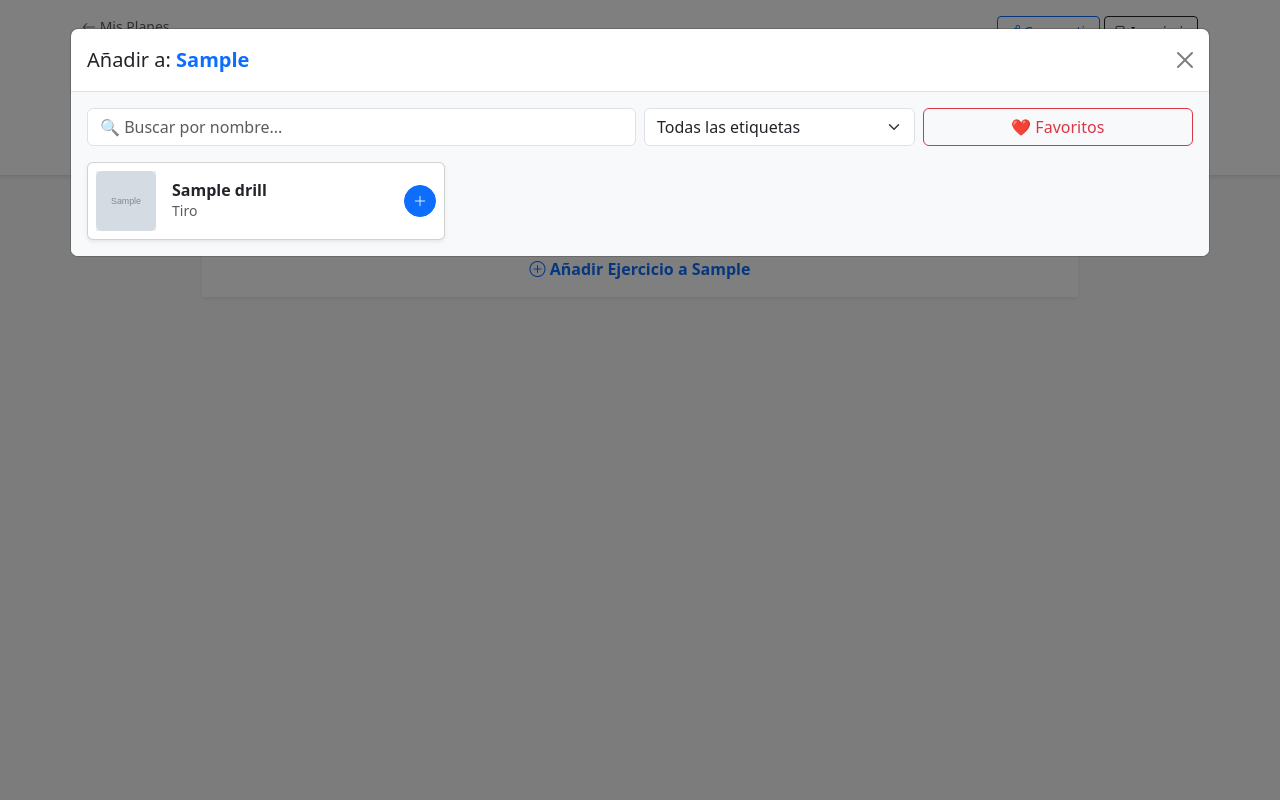
After one commit to jcaplliure/EntrenadorBasket, a Flask app: page /plan/1 in a window 1280 px wide, after a click that opens the changed part. The commit adds this page. Run offline with Flask 3, Linux system fonts and the light colour scheme; a user stored in the database is signed in; tables that the repository leaves empty hold one stand-in row (values such as "Sample post"); grey boxes marked "Sample" are stand-in pictures.

Commit message:
Bloque 2 Fase 2 completo

```diff
--- a/app.py
+++ b/app.py
@@ -13,21 +13,16 @@ import base64
 from io import BytesIO
 from PIL import Image
 
-# --- CONFIGURACIÓN ---
 app = Flask(__name__)
-
 basedir = os.path.abspath(os.path.dirname(__file__))
 app.config['SQLALCHEMY_DATABASE_URI'] = 'sqlite:///' + os.path.join(basedir, 'basket.db')
 app.config['SQLALCHEMY_TRACK_MODIFICATIONS'] = False
 app.config['SECRET_KEY'] = 'clave_secreta_super_segura'
 app.config['UPLOAD_FOLDER'] = os.path.join(basedir, 'static', 'uploads')
 app.config['MAX_CONTENT_LENGTH'] = 100 * 1024 * 1024
-
-# --- GOOGLE KEYS ---
 app.config['GOOGLE_CLIENT_ID'] = '706704268052-lhvlruk0fjs8hhma8bk76bv711a4k7ct.apps.googleusercontent.com'
 app.config['GOOGLE_CLIENT_SECRET'] = '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'
 
-# --- SETUP ---
 if not os.path.exists(app.config['UPLOAD_FOLDER']):
     os.makedirs(app.config['UPLOAD_FOLDER'])
 
@@ -45,17 +40,14 @@ login_manager = LoginManager()
 login_manager.init_app(app)
 login_manager.login_view = 'login'
 
-# --- MODELOS ---
 favorites = db.Table('favorites',
     db.Column('user_id', db.Integer, db.ForeignKey('user.id'), primary_key=True),
     db.Column('drill_id', db.Integer, db.ForeignKey('drill.id'), primary_key=True)
 )
-
 next_practice = db.Table('next_practice',
     db.Column('user_id', db.Integer, db.ForeignKey('user.id'), primary_key=True),
     db.Column('drill_id', db.Integer, db.ForeignKey('drill.id'), primary_key=True)
 )
-
 drill_primary_tags = db.Table('drill_primary_tags',
     db.Column('drill_id', db.Integer, db.ForeignKey('drill.id'), primary_key=True),
     db.Column('tag_id', db.Integer, db.ForeignKey('tag.id'), primary_key=True)
@@ -77,16 +69,10 @@ class User(UserMixin, db.Model):
     name = db.Column(db.String(100), nullable=True)
     password_hash = db.Column(db.String(128), nullable=True)
     is_admin = db.Column(db.Boolean, default=False)
-
-    # Preferencia de bloques del usuario
     last_blocks_config = db.Column(db.String(500), nullable=True, default="Calentamiento,Técnica Individual,Tiro,Táctica,Físico,Vuelta a la Calma")
-
     favoritos = db.relationship('Drill', secondary=favorites, backref=db.backref('favorited_by', lazy='dynamic'))
     mochila = db.relationship('Drill', secondary=next_practice, backref=db.backref('in_practice_plan', lazy='dynamic'))
-
-    def set_password(self, password):
-        self.password_hash = generate_password_hash(password)
-
+    def set_password(self, password): self.password_hash = generate_password_hash(password)
     def check_password(self, password):
         if not self.password_hash: return False
         return check_password_hash(self.password_hash, password)
@@ -105,12 +91,9 @@ class Drill(db.Model):
     is_public = db.Column(db.Boolean, default=True)
     views = db.Column(db.Integer, default=0)
     user_id = db.Column(db.Integer, db.ForeignKey('user.id'), nullable=False)
-
     author = db.relationship('User', backref=db.backref('drills', lazy=True))
     primary_tags = db.relationship('Tag', secondary=drill_primary_tags, backref='primary_drills')
     secondary_tags = db.relationship('Tag', secondary=drill_secondary_tags, backref='secondary_drills')
-
-# --- MODELOS FASE 2 (ENTRENAMIENTOS PRO) ---
 
 class TrainingTemplate(db.Model):
     id = db.Column(db.Integer, primary_key=True)
@@ -125,31 +108,22 @@ class TrainingPlan(db.Model):
     team_name = db.Column(db.String(100), nullable=True)
     notes = db.Column(db.Text, nullable=True)
     user_id = db.Column(db.Integer, db.ForeignKey('user.id'), nullable=False)
-
-    # Estructura de bloques
     structure = db.Column(db.String(500), nullable=True)
-
-    # NUEVO: Para compartir (WhatsApp/Mail)
     is_public = db.Column(db.Boolean, default=False)
-
     items = db.relationship('TrainingItem', backref='plan', lazy=True, cascade="all, delete-orphan")
 
 class TrainingItem(db.Model):
     id = db.Column(db.Integer, primary_key=True)
     training_plan_id = db.Column(db.Integer, db.ForeignKey('training_plan.id'), nullable=False)
     drill_id = db.Column(db.Integer, db.ForeignKey('drill.id'), nullable=False)
-
     block_name = db.Column(db.String(50), nullable=False)
     order = db.Column(db.Integer, default=0)
     notes = db.Column(db.String(200), nullable=True)
-
     drill = db.relationship('Drill')
 
 @login_manager.user_loader
-def load_user(user_id):
-    return User.query.get(int(user_id))
+def load_user(user_id): return User.query.get(int(user_id))
 
-# --- FILTROS ---
 @app.template_filter('youtube_thumb')
 def youtube_thumb(url):
     if not url: return None
@@ -172,7 +146,6 @@ def get_youtube_id(url):
     if 'youtube.com' in url and 'v=' in url: return url.split('v=')[1].split('&')[0]
     return None
 
-# --- RUTAS ---
 @app.route('/')
 def home():
     query = request.args.get('q', '').strip()
@@ -180,10 +153,8 @@ def home():
     filter_type = request.args.getlist('filter_type')
     sort_by = request.args.get('sort_by', 'favs_desc')
 
-    if current_user.is_authenticated:
-        base_condition = or_(Drill.is_public == True, Drill.user_id == current_user.id)
-    else:
-        base_condition = (Drill.is_public == True)
+    if current_user.is_authenticated: base_condition = or_(Drill.is_public == True, Drill.user_id == current_user.id)
+    else: base_condition = (Drill.is_public == True)
 
     drills_query = Drill.query.filter(base_condition)
 
@@ -224,7 +195,6 @@ def create():
         is_public = 'is_public' in request.form
         external_link = request.form.get('external_link', '').strip()
         nuevo = Drill(title=title, description=desc, is_public=is_public, user_id=current_user.id, external_link=external_link)
-
         file = request.files.get('archivo')
         pasted_image = request.form.get('pasted_image')
         if file and file.filename != '':
@@ -238,7 +208,6 @@ def create():
             path = os.path.join(app.config['UPLOAD_FOLDER'], filename)
             with open(path, "wb") as f: f.write(data)
             nuevo.media_file = filename
-
         ids_p = request.form.getlist('primary_tags')
         for t_id in ids_p:
             tag = Tag.query.get(int(t_id))
@@ -255,21 +224,17 @@ def edit_drill(id):
     if drill.user_id != current_user.id and not current_user.is_admin:
         flash('No tienes permiso para editar este ejercicio.')
         return redirect('/')
-
     tags = Tag.query.order_by(Tag.name).all()
-
     if request.method == 'POST':
         drill.title = request.form['titulo']
         drill.description = request.form['descripcion']
         drill.is_public = 'is_public' in request.form
         drill.external_link = request.form.get('external_link', '').strip()
-
         drill.primary_tags = []
         ids_p = request.form.getlist('primary_tags')
         for t_id in ids_p:
             tag = Tag.query.get(int(t_id))
             if tag: drill.primary_tags.append(tag)
-
         file = request.files.get('archivo')
         pasted_image = request.form.get('pasted_image')
         if file and file.filename != '':
@@ -283,46 +248,80 @@ def edit_drill(id):
             path = os.path.join(app.config['UPLOAD_FOLDER'], filename)
             with open(path, "wb") as f: f.write(data)
             drill.media_file = filename
-
         db.session.commit()
         return redirect('/')
-
     return render_template('edit_drill.html', drill=drill, etiquetas=tags)
 
-# --- NUEVA RUTA FASE 2: CONFIGURADOR DE ENTRENO ---
 @app.route('/create_plan', methods=['GET', 'POST'])
 @login_required
 def create_plan():
     STANDARD_BLOCKS = "Calentamiento,Técnica Individual,Tiro,Táctica,Físico,Vuelta a la Calma"
-
     if request.method == 'POST':
         name = request.form.get('name')
         team = request.form.get('team')
         date_str = request.form.get('date')
         notes = request.form.get('notes')
         blocks_csv = request.form.get('blocks_csv')
-
         current_user.last_blocks_config = blocks_csv
-
         plan_date = datetime.strptime(date_str, '%Y-%m-%d') if date_str else datetime.utcnow()
         new_plan = TrainingPlan(
-            name=name,
-            team_name=team,
-            date=plan_date,
-            notes=notes,
-            structure=blocks_csv,
-            user_id=current_user.id,
-            is_public=False # Por defecto privado
+            name=name, team_name=team, date=plan_date, notes=notes,
+            structure=blocks_csv, user_id=current_user.id, is_public=False
         )
         db.session.add(new_plan)
         db.session.commit()
-
-        return redirect('/')
+        return redirect(url_for('view_plan', id=new_plan.id)) # AHORA REDIRIGE AL PLAN
 
     user_blocks = current_user.last_blocks_config if current_user.last_blocks_config else STANDARD_BLOCKS
     blocks_list = user_blocks.split(',')
+    return render_template('create_plan.html', blocks=blocks_list, standard_blocks=STANDARD_BLOCKS)
 
-    return render_template('create_plan.html', blocks=blocks_list, standard_blocks=STANDARD_BLOCKS)
+# --- NUEVAS RUTAS BLOQUE 2 (VER PLAN Y GESTION) ---
+@app.route('/my_plans')
+@login_required
+def my_plans():
+    plans = TrainingPlan.query.filter_by(user_id=current_user.id).order_by(TrainingPlan.date.desc()).all()
+    return render_template('my_plans.html', plans=plans)
+
+@app.route('/plan/<int:id>')
+@login_required
+def view_plan(id):
+    plan = TrainingPlan.query.get_or_404(id)
+    if plan.user_id != current_user.id and not plan.is_public:
+        return redirect('/')
+
+    # Preparar datos para el modal (Todos los drills disponibles)
+    base_condition = or_(Drill.is_public == True, Drill.user_id == current_user.id)
+    all_drills = Drill.query.filter(base_condition).order_by(Drill.date_posted.desc()).all()
+    tags = Tag.query.order_by(Tag.name).all()
+
+    return render_template('view_plan.html', plan=plan, all_drills=all_drills, tags=tags)
+
+@app.route('/add_item_to_plan', methods=['POST'])
+@login_required
+def add_item_to_plan():
+    plan_id = request.form.get('plan_id')
+    drill_id = request.form.get('drill_id')
+    block_name = request.form.get('block_name')
+
+    plan = TrainingPlan.query.get(plan_id)
+    if not plan or plan.user_id != current_user.id: return "Error", 403
+
+    item = TrainingItem(training_plan_id=plan.id, drill_id=drill_id, block_name=block_name)
+    db.session.add(item)
+    db.session.commit()
+    return redirect(url_for('view_plan', id=plan.id))
+
+@app.route('/delete_plan_item/<int:id>')
+@login_required
+def delete_plan_item(id):
+    item = TrainingItem.query.get_or_404(id)
+    if item.plan.user_id == current_user.id:
+        plan_id = item.plan.id
+        db.session.delete(item)
+        db.session.commit()
+        return redirect(url_for('view_plan', id=plan_id))
+    return redirect('/')
 
 @app.route('/drill/<int:id>')
 def view_drill(id):
@@ -330,7 +329,6 @@ def view_drill(id):
     if not drill.is_public:
         if not current_user.is_authenticated or drill.user_id != current_user.id:
             return redirect('/')
-
     user_ip = request.remote_addr
     existing_view = DrillView.query.filter_by(drill_id=id, ip_address=user_ip).first()
     if not existing_view:
@@ -338,7 +336,6 @@ def view_drill(id):
         new_view = DrillView(drill_id=id, ip_address=user_ip)
         db.session.add(new_view)
         db.session.commit()
-
     media_type = 'none'
     if drill.media_file:
         ext = drill.media_file.split('.')[-1].lower()
@@ -385,7 +382,6 @@ def delete_drill(id):
         db.session.commit()
     return redirect('/')
 
-# --- AUTH ROUTES ---
 @app.route('/register', methods=['GET', 'POST'])
 def register():
     if current_user.is_authenticated: return redirect('/')
@@ -393,15 +389,12 @@ def register():
         email = request.form['email']
         password = request.form['password']
         name = request.form['name']
-
         if User.query.filter_by(email=email).first():
             flash('Ese email ya existe')
             return redirect('/register')
-
         new_user = User(email=email, name=name)
         new_user.set_password(password)
         if email.lower() == 'jcaplliure@gmail.com': new_user.is_admin = True
-
         db.session.add(new_user)
         db.session.commit()
         login_user(new_user)
@@ -418,8 +411,7 @@ def login():
         if user and user.check_password(password):
             login_user(user)
             return redirect('/')
-        else:
-            flash('Email o contraseña incorrectos')
+        else: flash('Email o contraseña incorrectos')
     return render_template('login.html')
 
 @app.route('/login/google')
@@ -448,19 +440,16 @@ def logout():
     logout_user()
     return redirect('/login')
 
-# --- ZONA DE ADMINISTRACIÓN ---
 @app.route('/admin', methods=['GET'])
 @login_required
 def admin_panel():
-    if not current_user.is_admin:
-        return redirect('/')
+    if not current_user.is_admin: return redirect('/')
     return redirect('/admin/tags')
 
 @app.route('/admin/tags', methods=['GET', 'POST'])
 @login_required
 def manage_tags():
     if not current_user.is_admin: return redirect('/')
-
     if request.method == 'POST':
         tag_name = request.form.get('tag_name').strip()
         if tag_name:
@@ -468,9 +457,7 @@ def manage_tags():
             if not existing:
                 db.session.add(Tag(name=tag_name))
                 db.session.commit()
-            else:
-                flash('Esa etiqueta ya existe.')
-
+            else: flash('Esa etiqueta ya existe.')
     tags = Tag.query.order_by(Tag.name).all()
     return render_template('admin_tags.html', tags=tags)
 
@@ -488,7 +475,6 @@ def delete_tag(id):
 @login_required
 def admin_config():
     if not current_user.is_admin: return redirect('/')
-
     if request.method == 'POST':
         file = request.files.get('default_image')
         if file:
@@ -496,7 +482,6 @@ def admin_config():
             path = os.path.join(app.config['UPLOAD_FOLDER'], filename)
             file.save(path)
             return redirect(url_for('admin_config', updated=datetime.now().timestamp()))
-
     return render_template('admin_config.html')
 
 def crear_datos_prueba():
--- a/templates/index.html
+++ b/templates/index.html
@@ -35,7 +35,7 @@
                         {% if current_user.is_admin %}
                             <a href="/admin" class="btn btn-warning btn-sm me-2 fw-bold text-dark"><i class="bi bi-gear-fill"></i> Admin</a>
                         {% endif %}
-                        <a href="#" class="btn btn-outline-light btn-sm me-2"><i class="bi bi-journal-bookmark"></i> Mis Planes</a>
+                        <a href="/my_plans" class="btn btn-outline-light btn-sm me-2"><i class="bi bi-journal-bookmark"></i> Mis Planes</a>
                         <a href="/create" class="btn btn-primary btn-sm fw-bold me-2">+ Nuevo Ejercicio</a>
                         <a href="/logout" class="btn btn-outline-light btn-sm">Salir</a>
                     {% else %}
@@ -90,7 +90,8 @@
                     </div>
                 </div>
                 {% else %}
-                <div></div> {% endif %}
+                <div></div>
+                {% endif %}
                 <a href="/" class="text-decoration-none small text-muted">Limpiar filtros</a>
             </div>
         </form>
--- /dev/null
+++ b/templates/view_plan.html
@@ -0,0 +1,184 @@
+<!DOCTYPE html>
+<html lang="es">
+<head>
+    <meta charset="UTF-8">
+    <meta name="viewport" content="width=device-width, initial-scale=1">
+    <title>{{ plan.name }}</title>
+    <link href="https://cdn.jsdelivr.net/npm/bootstrap@5.3.0/dist/css/bootstrap.min.css" rel="stylesheet">
+    <link rel="stylesheet" href="https://cdn.jsdelivr.net/npm/bootstrap-icons@1.10.0/font/bootstrap-icons.css">
+</head>
+<body class="bg-light pb-5">
+
+    <div class="bg-white shadow-sm mb-4 border-bottom">
+        <div class="container py-3">
+            <div class="d-flex justify-content-between align-items-start">
+                <div>
+                    <a href="/my_plans" class="text-decoration-none text-muted small mb-1 d-block"><i class="bi bi-arrow-left"></i> Mis Planes</a>
+                    <h2 class="fw-bold mb-0">{{ plan.name }}</h2>
+                    <p class="text-muted mb-0">
+                        {{ plan.date.strftime('%d/%m/%Y') }}
+                        {% if plan.team_name %} • <span class="badge bg-secondary">{{ plan.team_name }}</span>{% endif %}
+                    </p>
+                </div>
+                <div>
+                    <button class="btn btn-outline-primary btn-sm"><i class="bi bi-share"></i> Compartir</button>
+                    <button class="btn btn-outline-dark btn-sm" onclick="window.print()"><i class="bi bi-printer"></i> Imprimir</button>
+                </div>
+            </div>
+            {% if plan.notes %}
+                <div class="alert alert-info mt-3 mb-0 py-2 small"><i class="bi bi-info-circle"></i> {{ plan.notes }}</div>
+            {% endif %}
+        </div>
+    </div>
+
+    <div class="container" style="max-width: 900px;">
+        {% set blocks = plan.structure.split(',') %}
+
+        {% for block in blocks %}
+        <div class="card mb-4 shadow-sm border-0">
+            <div class="card-header bg-dark text-white d-flex justify-content-between align-items-center">
+                <span class="fw-bold text-uppercase">{{ block }}</span>
+                <span class="badge bg-light text-dark">{{ plan.items|selectattr('block_name', 'equalto', block)|list|length }} Ejercicios</span>
+            </div>
+            <div class="card-body p-0">
+                <div class="list-group list-group-flush">
+                    {% for item in plan.items if item.block_name == block %}
+                    <div class="list-group-item d-flex justify-content-between align-items-center">
+                        <div class="d-flex align-items-center gap-3">
+                            {% if item.drill.media_file %}
+                            <div style="width: 60px; height: 40px; background: #eee; border-radius: 4px; overflow: hidden;">
+                                <img src="{{ url_for('static', filename='uploads/' + item.drill.media_file) }}" class="w-100 h-100 object-fit-cover">
+                            </div>
+                            {% else %}
+                            <div style="width: 60px; height: 40px; background: #eee; border-radius: 4px; display: flex; align-items: center; justify-content: center;">
+                                <i class="bi bi-link text-muted"></i>
+                            </div>
+                            {% endif %}
+                            <div>
+                                <span class="fw-bold d-block">{{ item.drill.title }}</span>
+                                <small class="text-muted">{{ item.drill.description|truncate(50) }}</small>
+                            </div>
+                        </div>
+                        <a href="/delete_plan_item/{{ item.id }}" class="btn btn-sm text-danger" onclick="return confirm('¿Quitar del plan?')"><i class="bi bi-x-lg"></i></a>
+                    </div>
+                    {% endfor %}
+
+                    <button class="list-group-item list-group-item-action text-center text-primary py-3 fw-bold"
+                            data-bs-toggle="modal" data-bs-target="#addDrillModal" onclick="setTargetBlock('{{ block }}')">
+                        <i class="bi bi-plus-circle"></i> Añadir Ejercicio a {{ block }}
+                    </button>
+                </div>
+            </div>
+        </div>
+        {% endfor %}
+    </div>
+
+    <div class="modal fade" id="addDrillModal" tabindex="-1">
+        <div class="modal-dialog modal-xl modal-dialog-scrollable">
+            <div class="modal-content">
+                <div class="modal-header">
+                    <h5 class="modal-title">Añadir a: <span id="modalBlockName" class="fw-bold text-primary"></span></h5>
+                    <button type="button" class="btn-close" data-bs-dismiss="modal"></button>
+                </div>
+                <div class="modal-body bg-light">
+
+                    <div class="sticky-top bg-light pb-3" style="top: -16px; z-index: 10;">
+                        <div class="row g-2">
+                            <div class="col-md-6">
+                                <input type="text" id="searchInput" class="form-control" placeholder="🔍 Buscar por nombre..." onkeyup="filterDrills()">
+                            </div>
+                            <div class="col-md-3">
+                                <select id="tagFilter" class="form-select" onchange="filterDrills()">
+                                    <option value="">Todas las etiquetas</option>
+                                    {% for tag in tags %}
+                                        <option value="{{ tag.id }}">{{ tag.name }}</option>
+                                    {% endfor %}
+                                </select>
+                            </div>
+                            <div class="col-md-3">
+                                <div class="btn-group w-100" role="group">
+                                    <input type="checkbox" class="btn-check" id="btnFav" autocomplete="off" onchange="filterDrills()">
+                                    <label class="btn btn-outline-danger" for="btnFav">❤️ Favoritos</label>
+                                </div>
+                            </div>
+                        </div>
+                    </div>
+
+                    <div class="row row-cols-1 row-cols-md-3 g-3" id="drillsGrid">
+                        {% for drill in all_drills %}
+                        <div class="col drill-item"
+                             data-title="{{ drill.title|lower }}"
+                             data-tags="{% for t in drill.primary_tags %}{{ t.id }},{% endfor %}"
+                             data-fav="{% if drill in current_user.favoritos %}1{% else %}0{% endif %}">
+
+                            <div class="card h-100 shadow-sm">
+                                <div class="card-body p-2 d-flex gap-3 align-items-center">
+                                    <div style="width: 60px; height: 60px; background: #eee; flex-shrink: 0;">
+                                        {% if drill.media_file %}
+                                        <img src="{{ url_for('static', filename='uploads/' + drill.media_file) }}" class="w-100 h-100 object-fit-cover rounded">
+                                        {% else %}
+                                        <div class="w-100 h-100 d-flex align-items-center justify-content-center text-muted"><i class="bi bi-image"></i></div>
+                                        {% endif %}
+                                    </div>
+                                    <div class="flex-grow-1" style="min-width: 0;">
+                                        <h6 class="mb-0 text-truncate fw-bold">{{ drill.title }}</h6>
+                                        <small class="text-muted d-block">
+                                            {% for t in drill.primary_tags[:2] %}{{ t.name }} {% endfor %}
+                                        </small>
+                                    </div>
+                                    <form action="/add_item_to_plan" method="POST">
+                                        <input type="hidden" name="plan_id" value="{{ plan.id }}">
+                                        <input type="hidden" name="block_name" id="hiddenBlockInput_{{ drill.id }}">
+                                        <input type="hidden" name="drill_id" value="{{ drill.id }}">
+                                        <button type="submit" class="btn btn-primary btn-sm rounded-circle" style="width: 32px; height: 32px; padding: 0;">
+                                            <i class="bi bi-plus-lg"></i>
+                                        </button>
+                                    </form>
+                                </div>
+                            </div>
+
+                        </div>
+                        {% endfor %}
+                    </div>
+                </div>
+            </div>
+        </div>
+    </div>
+
+    <script src="https://cdn.jsdelivr.net/npm/bootstrap@5.3.0/dist/js/bootstrap.bundle.min.js"></script>
+    <script>
+        let currentBlock = "";
+
+        function setTargetBlock(blockName) {
+            currentBlock = blockName;
+            document.getElementById('modalBlockName').textContent = blockName;
+            // Actualizar todos los inputs ocultos del modal
+            document.querySelectorAll('[id^="hiddenBlockInput_"]').forEach(input => {
+                input.value = blockName;
+            });
+        }
+
+        function filterDrills() {
+            const searchText = document.getElementById('searchInput').value.toLowerCase();
+            const tagId = document.getElementById('tagFilter').value;
+            const onlyFav = document.getElementById('btnFav').checked;
+
+            const items = document.querySelectorAll('.drill-item');
+
+            items.forEach(item => {
+                const title = item.getAttribute('data-title');
+                const tags = item.getAttribute('data-tags');
+                const isFav = item.getAttribute('data-fav') === '1';
+
+                let visible = true;
+
+                if (searchText && !title.includes(searchText)) visible = false;
+                if (tagId && !tags.includes(tagId + ',')) visible = false;
+                if (onlyFav && !isFav) visible = false;
+
+                item.style.display = visible ? 'block' : 'none';
+            });
+        }
+    </script>
+</body>
+</html>
```
Also changed, not shown: templates/my_plans.html (added, +47 -0 lines).
